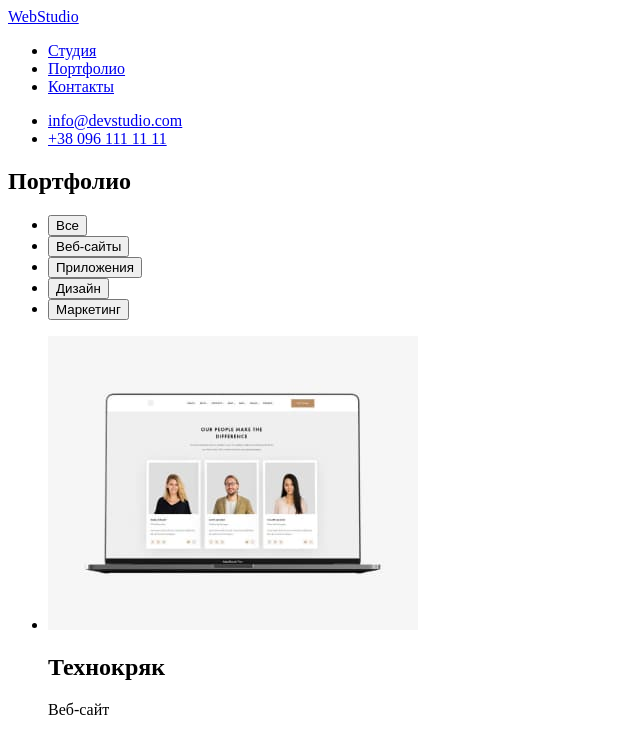
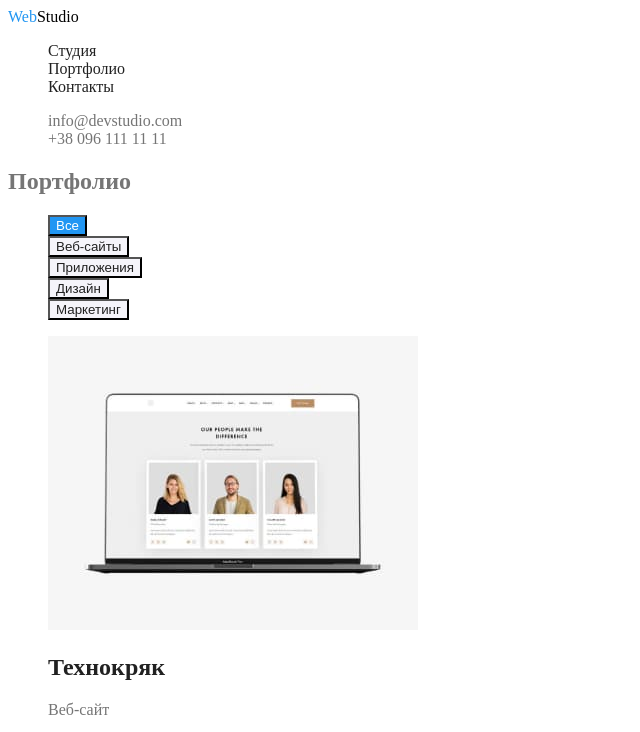
Before and after one commit to Daynero/frontend_hw_2, a plain HTML site: page portfolio.html in a window 1280 px wide. Both pictures are taken after a click on the button "Все". Shown: the top 732 px of the page, without its empty margins (0-640 px from the left). Drawn offline with Linux system fonts and the light colour scheme.

Commit message:
Закончена работа с цветом 2 страницы

```diff
--- /dev/null
+++ b/css/portfolio.css
@@ -0,0 +1,78 @@
+:root {
+  --primary-text-color: #757575;
+  --secondary-text-color: #212121;
+  --blue-color: #2196f3;
+  --black-color: #000000;
+  --white-color: #ffffff;
+  --button-color: #f5f4fa;
+}
+
+body {
+  color: var(--primary-text-color);
+}
+
+/* Логотип */
+.nav.logo > span {
+  color: var(--blue-color);
+}
+
+.nav.logo {
+  text-decoration: none;
+  color: var(--black-color);
+}
+/* Строка навигации по сайту */
+.nav {
+  color: var(--secondary-text-color);
+}
+
+.nav.link {
+  text-decoration: none;
+  color: var(--secondary-text-color);
+}
+
+.nav.link:hover,
+.nav.link:focus {
+  color: var(--blue-color);
+}
+
+.list {
+  list-style: none;
+}
+/* Телефон и эмэйл */
+.contact {
+  text-decoration: none;
+  color: var(--primary-text-color);
+}
+
+.contact:hover,
+.contact:focus {
+  color: var(--blue-color);
+}
+/* Cекция main */
+.main.button {
+  color: var(--secondary-text-color);
+  background-color: var(--button-color);
+}
+.main.button:hover,
+.main.button:focus {
+  color: var(--white-color);
+  background-color: var(--blue-color);
+  cursor: pointer;
+}
+.main.h2 {
+  color: var(--secondary-text-color);
+}
+/* Footer */
+.footer {
+  background-color: #2f303a;
+}
+.footer.logo {
+  text-decoration: none;
+  color: var(--white-color);
+}
+.footer.logo > span {
+  color: var(--blue-color);
+}
+.footer.adress {
+  color: var(--white-color);
+}
--- a/portfolio.html
+++ b/portfolio.html
@@ -3,46 +3,57 @@
   <head>
     <meta charset="UTF-8" />
     <meta name="viewport" content="width=device-width, initial-scale=1.0" />
+    <link rel="stylesheet" href="./css/portfolio.css" />
     <title>HomeWork_2</title>
   </head>
   <body>
     <header>
-      <nav>
-        <a href="http://127.0.0.1:5500/index.html">WebStudio</a>
-        <ul>
+      <nav class="nav">
+        <a class="nav logo" href="http://127.0.0.1:5500/index.html">
+          <span>Web</span>Studio</a
+        >
+        <ul class="list">
           <li>
-            <a href="http://127.0.0.1:5500/index.html">Студия</a>
+            <a class="nav link" href="http://127.0.0.1:5500/index.html"
+              >Студия</a
+            >
           </li>
           <li>
-            <a href="http://127.0.0.1:5500/portfolio.html">Портфолио</a>
+            <a class="nav link" href="http://127.0.0.1:5500/portfolio.html"
+              >Портфолио</a
+            >
           </li>
           <li>
-            <a href="http://127.0.0.1:5500/index.html">Контакты</a>
+            <a class="nav link" href="http://127.0.0.1:5500/index.html"
+              >Контакты</a
+            >
           </li>
         </ul>
       </nav>
-      <ul>
+      <ul class="list">
         <li>
-          <a href="mailto:info@devstudio.com">info@devstudio.com</a>
+          <a class="contact" href="mailto:info@devstudio.com"
+            >info@devstudio.com</a
+          >
         </li>
         <li>
-          <a href="tel:+380961111111">+38 096 111 11 11</a>
+          <a class="contact" href="tel:+380961111111">+38 096 111 11 11</a>
         </li>
       </ul>
     </header>
     <main>
       <section>
         <h1>Портфолио</h1>
-        <ul>
+        <ul class="list">
           <li>
-            <button>Все</button>
+            <button class="main button">Все</button>
           </li>
-          <li><button>Веб-сайты</button></li>
-          <li><button>Приложения</button></li>
-          <li><button>Дизайн</button></li>
-          <li><button>Маркетинг</button></li>
+          <li><button class="main button">Веб-сайты</button></li>
+          <li><button class="main button">Приложения</button></li>
+          <li><button class="main button">Дизайн</button></li>
+          <li><button class="main button">Маркетинг</button></li>
         </ul>
-        <ul>
+        <ul class="list">
           <li>
             <img
               src="./images/portfolio/portfolio_1.jpg"
@@ -50,7 +61,7 @@
               width="370"
               height="294"
             />
-            <h2>Технокряк</h2>
+            <h2 class="main h2">Технокряк</h2>
             <p>Веб-сайт</p>
           </li>
           <li>
@@ -60,7 +71,7 @@
               width="370"
               height="294"
             />
-            <h2>Постер New Orlean vs Golden Star</h2>
+            <h2 class="main h2">Постер New Orlean vs Golden Star</h2>
             <p>Дизайн</p>
           </li>
           <li>
@@ -70,7 +81,7 @@
               width="370"
               height="294"
             />
-            <h2>Ресторан Seafood</h2>
+            <h2 class="main h2">Ресторан Seafood</h2>
             <p>Приложение</p>
           </li>
           <li>
@@ -90,7 +101,7 @@
               width="370"
               height="294"
             />
-            <h2>Проект Boxes</h2>
+            <h2 class="main h2">Проект Boxes</h2>
             <p>Приложение</p>
           </li>
           <li>
@@ -100,7 +111,7 @@
               width="370"
               height="294"
             />
-            <h2>Inspiration has no Borders</h2>
+            <h2 class="main h2">Inspiration has no Borders</h2>
             <p>Веб-сайт</p>
           </li>
           <li>
@@ -110,7 +121,7 @@
               width="370"
               height="294"
             />
-            <h2>Издание Limited Edition</h2>
+            <h2 class="main h2">Издание Limited Edition</h2>
             <p>Дизайн</p>
           </li>
           <li>
@@ -120,7 +131,7 @@
               width="370"
               height="294"
             />
-            <h2>Проект LAB</h2>
+            <h2 class="main h2">Проект LAB</h2>
             <p>Маркетинг</p>
           </li>
           <li>
@@ -130,22 +141,28 @@
               width="370"
               height="294"
             />
-            <h2>Growing Business</h2>
+            <h2 class="main h2">Growing Business</h2>
             <p>Приложение</p>
           </li>
         </ul>
       </section>
     </main>
     <footer>
-      <a href="http://127.0.0.1:5500/index.html">WebStudio</a>
-      <address>
+      <a class="footer logo" href="http://127.0.0.1:5500/index.html"
+        ><span>Web</span>Studio</a
+      >
+      <address class="footer adress">
         г. Киев, пр-т Леси Украинки, 26
-        <ul>
+        <ul class="list">
           <li>
-            <a href="mailto:info@devstudio.com">info@devstudio.com</a>
+            <a class="footer contact" href="mailto:info@devstudio.com"
+              >info@devstudio.com</a
+            >
           </li>
           <li>
-            <a href="tel:+380961111111">+38 096 111 11 11</a>
+            <a class="footer contact" href="tel:+380961111111"
+              >+38 096 111 11 11</a
+            >
           </li>
         </ul>
       </address>
```
